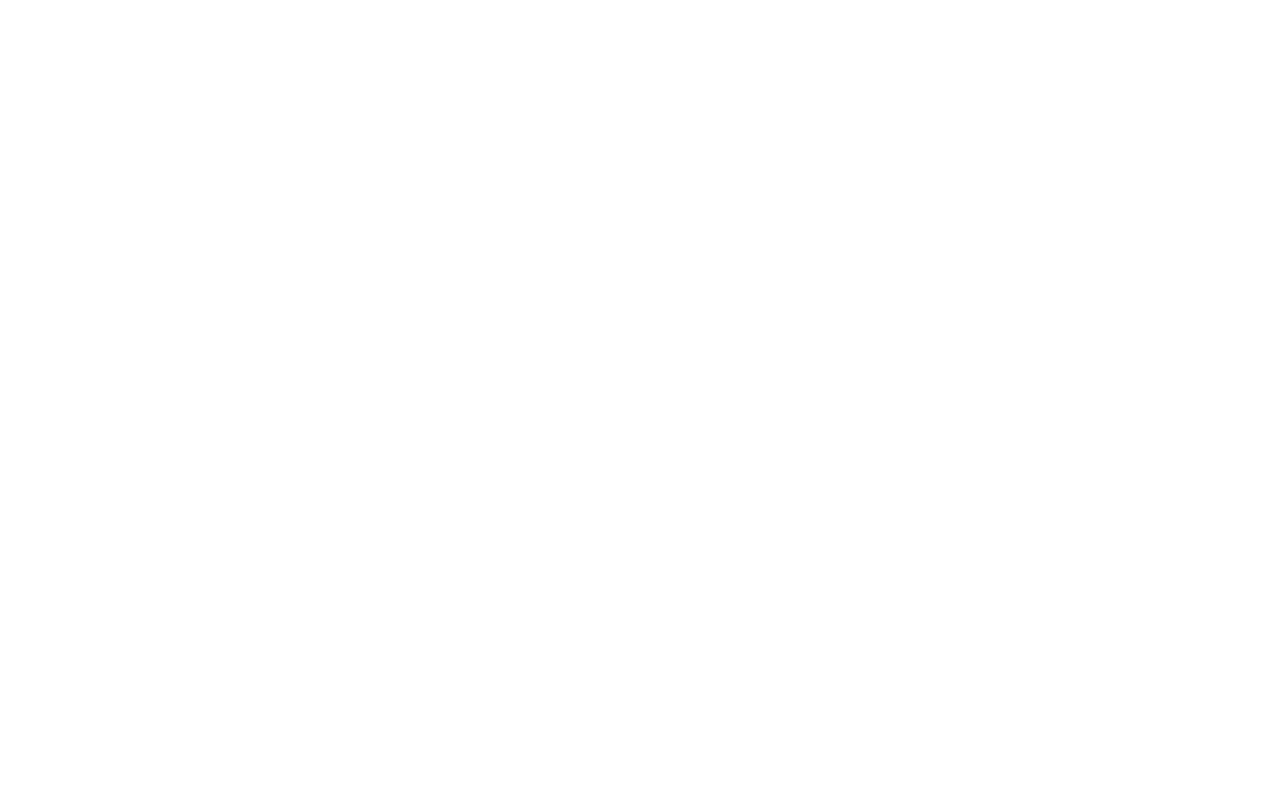
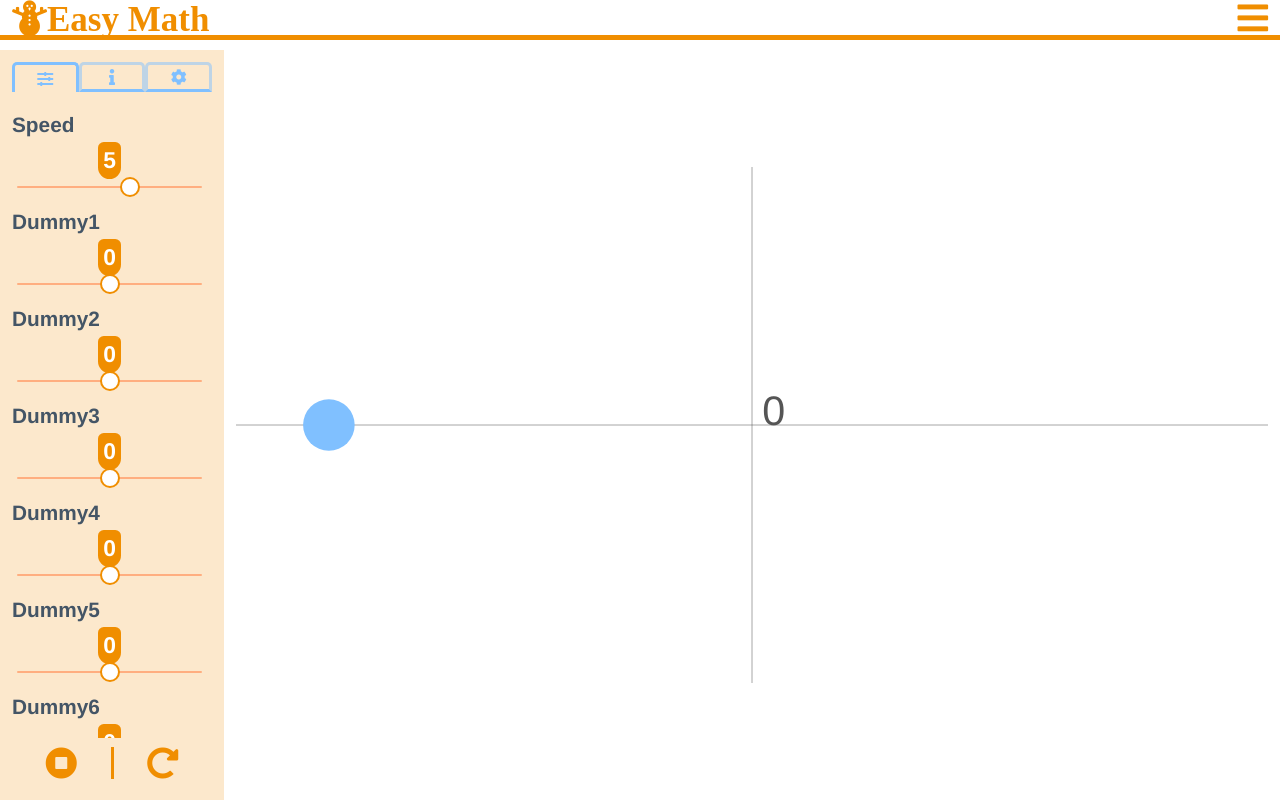
Before and after one commit to Saknowman/math_visual_site, a Vue app in the folder math_view_dev/: page /simulator/constant_velocity_linear_motion in a window 1280 px wide. Built offline with nearby package versions, Linux system fonts and the light colour scheme.

Commit message:
Add home and header.

```diff
--- a/math_view_dev/src/App.vue
+++ b/math_view_dev/src/App.vue
@@ -1,22 +1,29 @@
 <template>
     <div id="app">
-        <header class="header"></header>
+        <main-header class="header"></main-header>
         <router-view class="main"/>
     </div>
 </template>
 
+<script>
+    import MainHeaderMenu from "./components/organisms/menus/MainHeaderMenu";
+
+    export default {
+        name: "App",
+        components: {
+            'main-header': MainHeaderMenu
+        }
+    }
+</script>
+
 <style lang="scss">
     #app {
-        font-family: 'Avenir', Helvetica, Arial, sans-serif;
         -webkit-font-smoothing: antialiased;
         -moz-osx-font-smoothing: grayscale;
         color: #2c3e50;
         display: flex;
         flex-direction: column;
         height: 100%;
-        .header {
-            height: $header-height;
-        }
 
         .main {
             flex: 1;
--- a/math_view_dev/src/assets/css/main.scss
+++ b/math_view_dev/src/assets/css/main.scss
@@ -1,5 +1,6 @@
 html {
   height: 100%;
+  font-family: 'Avenir', Helvetica, Arial, sans-serif;
 }
 body {
   box-sizing: border-box;
--- /dev/null
+++ b/math_view_dev/src/components/organisms/menus/MainDropDownMenu.vue
@@ -0,0 +1,39 @@
+<template>
+    <div :class="{
+    'main-drop-down-menu': true,
+    'is-toggled': is_toggle
+    }">
+        <simulation-link-list class="simulation-link-list"></simulation-link-list>
+    </div>
+</template>
+
+<script>
+    import SimulationLinkList from "./SimulationLinkList";
+
+    export default {
+        name: "MainDropDownMenu",
+        components: {
+            'simulation-link-list': SimulationLinkList
+        },
+        props: {
+            is_toggle: {
+                type: Boolean,
+                default: false
+            }
+        }
+    }
+</script>
+
+<style lang="scss" scoped>
+    .main-drop-down-menu {
+        background: $theme-color-main-primary;
+        transition-duration: 1.0s;
+        transform-origin: top left;
+        transform: translateY(0) scaleY(0);
+        z-index: 90;
+    }
+
+    .main-drop-down-menu.is-toggled {
+        transform: translateY(0) scaleY(1);
+    }
+</style>
--- /dev/null
+++ b/math_view_dev/src/components/organisms/menus/MainHeaderMenu.vue
@@ -0,0 +1,76 @@
+<template>
+    <header class="main-header">
+        <div class="main-header-contents">
+            <div class="left-header-menu">
+                <a href="/" class="main-logo fas fa-snowman">
+                    <span>Easy Math</span>
+                </a>
+            </div>
+            <div class="right-header-menu">
+                <i
+                        class="page-link-menu fas fa-bars"
+                        @click="toggle_drop_down_menu"
+                ></i>
+            </div>
+        </div>
+
+        <main-drop-down-menu
+                :class="{
+                'main-drop-down-menu':true,
+                'toggled': is_toggle_drop_down_menu
+                }"
+                :is_toggle="is_toggle_drop_down_menu"></main-drop-down-menu>
+    </header>
+</template>
+
+<script>
+    import MainDropDownMenu from "./MainDropDownMenu";
+
+    export default {
+        name: "MainHeaderMenu",
+        components: {
+            'main-drop-down-menu': MainDropDownMenu
+        },
+        data() {
+            return {
+                is_toggle_drop_down_menu: false
+            }
+        },
+        methods: {
+            toggle_drop_down_menu() {
+                this.is_toggle_drop_down_menu = !this.is_toggle_drop_down_menu
+            }
+        }
+    }
+</script>
+
+<style lang="scss" scoped>
+    .main-header {
+        height: $header-height;
+        .main-header-contents {
+            display: flex;
+            align-items: center;
+            justify-content: space-between;
+            padding: 0 $space-x-large;
+            border-bottom: solid $space-medium rgba($theme-color-main-primary, 1);
+
+            .fas {
+                font-size: $header-height * 0.7;
+                color: $theme-color-main-primary;
+            }
+
+            .main-logo {
+                text-decoration: none;
+
+                span {
+                    font-weight: bolder;
+                }
+            }
+        }
+
+        .main-drop-down-menu {
+            width: 100%;
+            position: absolute;
+        }
+    }
+</style>
--- /dev/null
+++ b/math_view_dev/src/components/organisms/menus/SimulationLinkList.vue
@@ -0,0 +1,47 @@
+<template>
+    <ul class="simulator-link-list">
+        <li v-for="simulator_route in simulator_route_list" :key="simulator_route.name">
+            <a :href="simulator_route.route.path">{{ simulator_route.name }}</a>
+        </li>
+    </ul>
+</template>
+
+<script>
+    export default {
+        name: "SimulationLinkList",
+        data() {
+            return {
+                simulator_route_list: []
+            }
+        },
+        mounted() {
+            this.$router.options.routes.forEach((route) => {
+                if (!route.name.startsWith('simulator.')) return;
+                let simulation_name = route.name.split('.')[1];
+                simulation_name = simulation_name
+                    .replace(/^.|_(.)/g, function (match) {
+                        return match.toUpperCase();
+                    }).replace(/_/g, ' ');
+
+                this.simulator_route_list.push({
+                    name: simulation_name,
+                    route: route
+                });
+            });
+
+            console.log(this.simulator_route_list);
+        }
+    }
+</script>
+
+<style lang="scss" scoped>
+    .simulator-link-list {
+        list-style: none;
+        padding-left: 0;
+
+        a {
+            color: $theme-color-background;
+            text-decoration: none;
+        }
+    }
+</style>
--- a/math_view_dev/src/router/index.js
+++ b/math_view_dev/src/router/index.js
@@ -11,23 +11,15 @@ const routes = [
         component: Home
     },
     {
-        path: '/about',
-        name: 'about',
-        // route level code-splitting
-        // this generates a separate chunk (about.[hash].js) for this route
-        // which is lazy-loaded when the route is visited.
-        component: () => import(/* webpackChunkName: "about" */ '../views/About.vue')
+        path: '/simulator/sample',
+        name: 'simulator.sample',
+        component: () => import('../views/ViewComponent.vue')
     },
     {
-        path: '/count',
-        name: 'count',
-        component: () => import('../views/Count.vue')
-    },
-  {
-    path: '/view',
-    name: 'view',
-    component: () => import('../views/ViewComponent.vue')
-  }
+        path: '/simulator/constant_velocity_linear_motion',
+        name: 'simulator.constant_velocity_linear_motion',
+        component: () => import('../views/simulator/ConstantVelocityLinearMotion.vue')
+    }
 ]
 
 const router = new VueRouter({
--- a/math_view_dev/src/store/index.js
+++ b/math_view_dev/src/store/index.js
@@ -6,25 +6,25 @@ import main_categories from './modules/main_categories/main';
 Vue.use(Vuex)
 
 export default new Vuex.Store({
-    state: {
-        count: 5,
-    },
     modules: {
         main_categories: main_categories
     },
-    mutations: {
-        increment(state) {
-            state.count++
-        },
-        decrement(state) {
-            state.count--
-        }
-    },
-    actions: {
-      increment: ({commit}) => {
-        setTimeout(() => {
-          commit('increment')
-        }, 5000)
-      }
-    },
+    // state: {
+    //     count: 5,
+    // },
+    // mutations: {
+    //     increment(state) {
+    //         state.count++
+    //     },
+    //     decrement(state) {
+    //         state.count--
+    //     }
+    // },
+    // actions: {
+    //   increment: ({commit}) => {
+    //     setTimeout(() => {
+    //       commit('increment')
+    //     }, 5000)
+    //   }
+    // },
 })
--- a/math_view_dev/src/views/About.vue
+++ /dev/null
@@ -1,5 +0,0 @@
-<template>
-  <div class="about">
-    <h1>This is an about page</h1>
-  </div>
-</template>
--- a/math_view_dev/src/views/Count.vue
+++ /dev/null
@@ -1,30 +0,0 @@
-<template>
-    <div class="count">
-        <h1>This is an count page</h1>
-        {{ $store.state.count }}
-        <button @click="increment">+</button>
-        <button @click="decrement">-</button>
-        <button @click="increment_api">++</button>
-    </div>
-</template>
-
-<script>
-    export default {
-        name: "Count",
-        methods: {
-            increment() {
-                this.$store.commit('increment')
-            },
-            decrement() {
-                this.$store.commit('decrement')
-            },
-            increment_api() {
-                this.$store.dispatch('increment')
-            }
-        }
-    }
-</script>
-
-<style scoped>
-
-</style>
--- a/math_view_dev/src/views/Home.vue
+++ b/math_view_dev/src/views/Home.vue
@@ -1,18 +1,17 @@
 <template>
   <div class="home">
-    <img alt="Vue logo" src="../assets/logo.png">
-    <HelloWorld msg="Welcome to Your Vue.js App"/>
+    Welcome to Easy Math
+    <simulation-link-list></simulation-link-list>
   </div>
 </template>
 
 <script>
-// @ is an alias to /src
-import HelloWorld from '@/components/HelloWorld.vue'
+import SimulationLinkList from "../components/organisms/menus/SimulationLinkList";
 
 export default {
   name: 'home',
   components: {
-    HelloWorld
+    'simulation-link-list': SimulationLinkList
   }
 }
 </script>
--- /dev/null
+++ b/math_view_dev/src/views/simulator/ConstantVelocityLinearMotion.vue
@@ -0,0 +1,30 @@
+<template>
+    <logic-runner-template>
+        <template v-slot:menu>
+            <menu-constant-velocity-linear-motion></menu-constant-velocity-linear-motion>
+        </template>
+        <template v-slot:viewer>
+            <simulation-viewer-constant-velocity-linear-motion></simulation-viewer-constant-velocity-linear-motion>
+        </template>
+    </logic-runner-template>
+</template>
+
+<script>
+    import LogicRunnerTemplate from "../../components/templates/LogicRunnerTemplate";
+    import MenuConstantVelocityLinearMotion from "../../components/organisms/menus/MenuConstantVelocityLinearMotion";
+    import SimulationViewerConstantVelocityLinearMotion
+        from "../../components/organisms/viewer/SimulationViewerConstantVelocityLinearMotion";
+
+    export default {
+        name: "ConstantVelocityLinearMotion",
+        components: {
+            'logic-runner-template': LogicRunnerTemplate,
+            'menu-constant-velocity-linear-motion': MenuConstantVelocityLinearMotion,
+            'simulation-viewer-constant-velocity-linear-motion': SimulationViewerConstantVelocityLinearMotion
+        },
+    }
+</script>
+
+<style scoped>
+
+</style>
```
